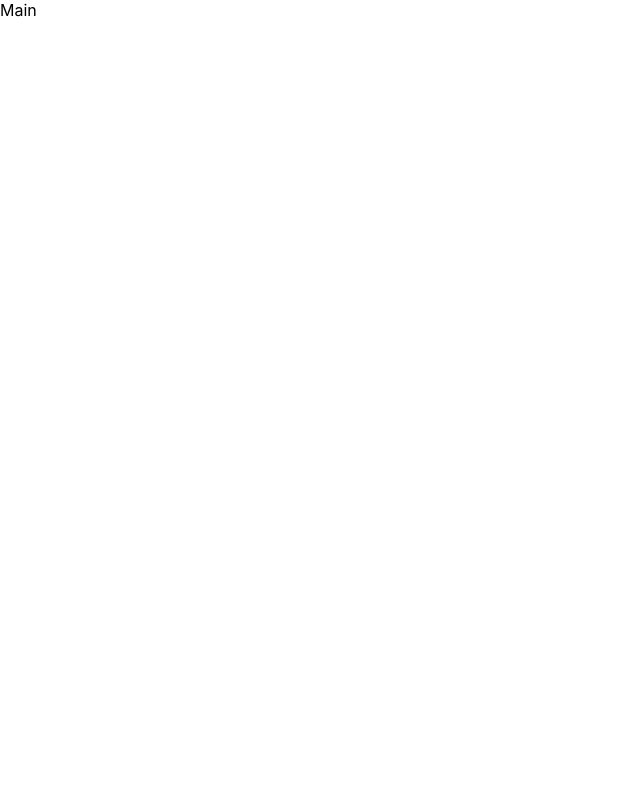
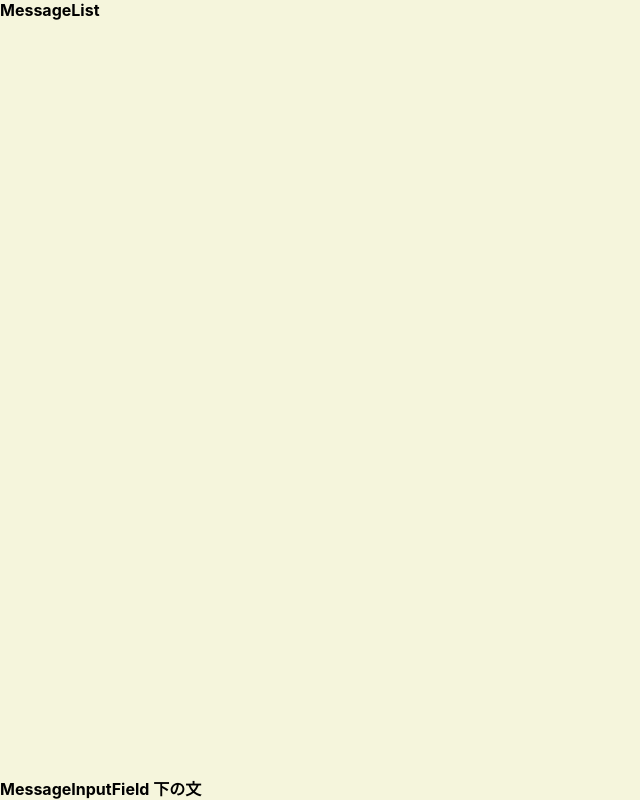
Before and after one commit to vivatakuya/ibobatakaigi2, a React (Create React App) app: page / in a window 1280 px wide. Shown: the whole page, without its empty margins (0-640 px from the left). Built offline with nearby package versions, Linux system fonts and the light colour scheme.

Commit message:
input-field-degign

```diff
--- a/src/components/Main.js
+++ b/src/components/Main.js
@@ -1,9 +1,29 @@
 import React from "react";
+import { makeStyles} from "@material-ui/core/styles"
 
-const Main =()=>{
-    return<div>
-        Main
+import MessageInputField from "./MessageInputField"
+import MessageList from "./MessageList"
+
+
+const useStyles =makeStyles({
+    root:{
+       display:'grid',
+       height :'100vh',
+       gridTemplateRows:'1fr auto',
+       backgroundColor: 'beige',
+       fontWeight:"bold",
+
+    },
+
+})
+
+const Main =({name})=>{
+    const classes= useStyles();
+    return(<div className={classes.root}>
+       <MessageList />
+       <MessageInputField name={name}/>
     </div>
+    )
 };
 
 export default Main;
--- /dev/null
+++ b/src/components/MessageInputField.js
@@ -0,0 +1,17 @@
+import React from "react";
+import { makeStyles} from "@material-ui/core/styles"
+
+const useStyles =makeStyles({
+    root:{
+gridRow: 2,
+    },
+})
+
+const MessageInputField =()=>{
+    const classes =useStyles();
+    return<div className={classes.root}>
+        MessageInputField 下の文
+    </div>
+};
+
+export default MessageInputField;
--- /dev/null
+++ b/src/components/MessageList.js
@@ -0,0 +1,17 @@
+import React from "react";
+import { makeStyles} from "@material-ui/core/styles"
+
+const useStyles =makeStyles({
+    root:{
+gridRow: 1,
+    },
+})
+
+const MessageList =()=>{
+    const classes =useStyles();
+    return<div className={classes.root}>
+        MessageList
+    </div>
+};
+
+export default MessageList;
```
